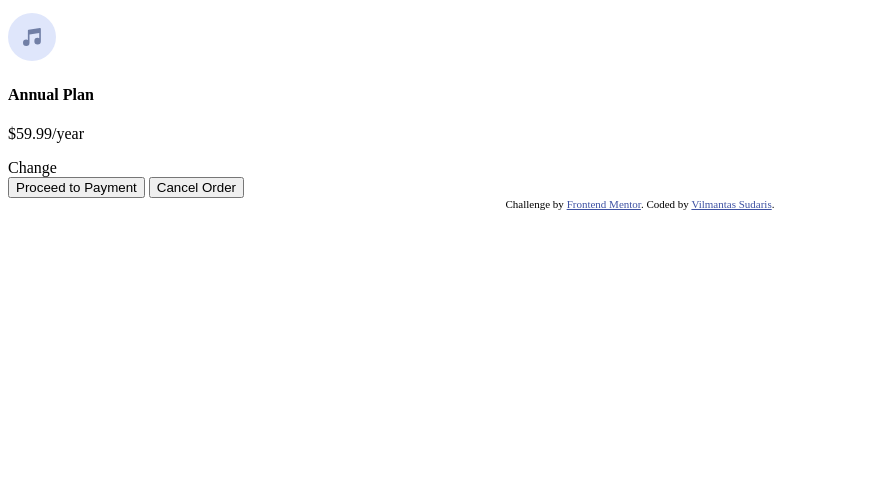
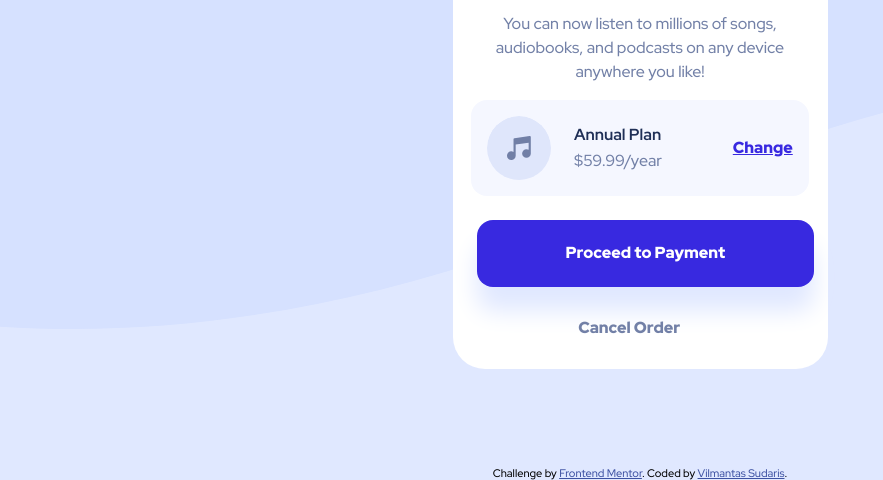
Before and after one commit to vilmis04/order-summary-component, a plain HTML site: page index.html in a window 1280 px wide. Shown: the part 333-813 px from the top of the page, without its empty margins (0-883 px from the left). Drawn offline with nearby package versions, Linux system fonts and the light colour scheme.

Commit message:
[UPD] styles created

```diff
--- a/index.html
+++ b/index.html
@@ -9,6 +9,9 @@
   <link rel="icon" type="image/png" sizes="32x32" href="./images/favicon-32x32.png">
 
   <title>Frontend Mentor | Order summary card</title>
+  <link rel="stylesheet" href="https://cdnjs.cloudflare.com/ajax/libs/normalize/8.0.1/normalize.min.css"
+    integrity="sha512-NhSC1YmyruXifcj/KFRWoC561YpHpc5Jtzgvbuzx5VozKpWvQ+4nXhPdFgmx8xqexRcpAglTj9sIBWINXa8x5w=="
+    crossorigin="anonymous" referrerpolicy="no-referrer" />
 
   <link rel="stylesheet" href="styles/styles.css">
 
@@ -30,7 +33,7 @@
     <div class="card">
       <img src="/images/illustration-hero.svg" alt="Dancing person graphic illustration">
       <h1>Order Summary</h1>
-      <p>
+      <p class="description">
         You can now listen to millions of songs, audiobooks, and podcasts on any
         device anywhere you like!
       </p>
@@ -40,14 +43,14 @@
           <h4>Annual Plan</h4>
           <p>$59.99/year</p>
         </div>
-        Change
+        <a class="change" href="#">Change</a>
       </div>
-      <button class="proceed">
+      <a class="proceed">
         Proceed to Payment
-      </button>
-      <button class="cancel">
+      </a>
+      <a class="cancel">
         Cancel Order
-      </button>
+      </a>
     </div>
   </main>
   <footer class="attribution">
--- a/styles/styles.scss
+++ b/styles/styles.scss
@@ -1 +1,116 @@
 @import "_definitions";
+
+* {
+    font-family: $fontFamily;
+    box-sizing: border-box;
+}
+
+main {
+    display: flex;
+    justify-content: center;
+    align-items: center;
+    width: 100%;
+    height: 100vh;
+    background-color: $primaryPaleBlue;
+    background-image: url(/images/pattern-background-mobile.svg);
+    background-size: 100vw;
+    background-position: top;
+    background-repeat: no-repeat;
+
+    @include breakpoint(desktop) {
+        background-image: url(/images/pattern-background-desktop.svg);
+    }
+
+    .card {
+        max-width: 375px;
+        background-color: white;
+        border-radius: 2rem;
+
+
+        @include breakpoint(mobile) {
+            width: 90%;
+        }
+
+        img {
+            width: 100%;
+            border-radius: 2rem 2rem 0 0;
+        }
+
+        h1 {
+            color: $darkBlue;
+            text-align: center;
+            font-weight: 900;
+            font-size: 1.5rem;
+        }
+        .description {
+            color: $desaturatedBlue;
+            font-size: $paragraphSize;
+            line-height: 1.5;
+            text-align: center;
+            width: 90%;
+            margin: 0 auto 1rem;
+        }
+
+        .action-panel {
+            background: $veryPaleBlue;
+            width: 90%;
+            margin: 0 auto;
+            padding: 1rem;
+
+            display: flex;
+            align-items: center;
+            justify-content: space-between;
+            border-radius: 1rem;
+
+            img {
+                height: 4rem;
+                width: 4rem;
+            };
+
+            .plan-info {
+                margin-right: 3rem;
+
+                h4 {
+                    color: $darkBlue;
+                    margin: 0;
+                    margin-bottom: 0.5rem;
+                    font-weight: 700;
+                }
+                p {
+                    color: $desaturatedBlue;
+                    margin: 0;
+                    margin-top: 00.5rem;
+                }
+            }
+            .change {
+                font-weight: 900;
+                color: $primaryBrightBlue;
+            }
+        }
+        .proceed {
+            display: block;
+            width: 90%;
+            margin: 0 auto;
+            padding: 1.5rem;
+            text-align: center;
+            background: $primaryBrightBlue;
+            color: white;
+            border-radius: 1rem;
+            font-weight: 900;
+            margin: 1.5rem;
+            margin-bottom: 0.5rem;
+            box-shadow: 0 1.5rem 1.5rem $primaryPaleBlue;
+        }
+        .cancel {
+            @extend .proceed;
+            background: none;
+            color: $desaturatedBlue;
+            margin: 0.5rem;
+            margin-top: 0;
+            box-shadow: none;
+        }
+    }
+}
+footer {
+    background: $primaryPaleBlue;
+}
```
Also changed, not shown: styles/styles.css, 1 other file.
